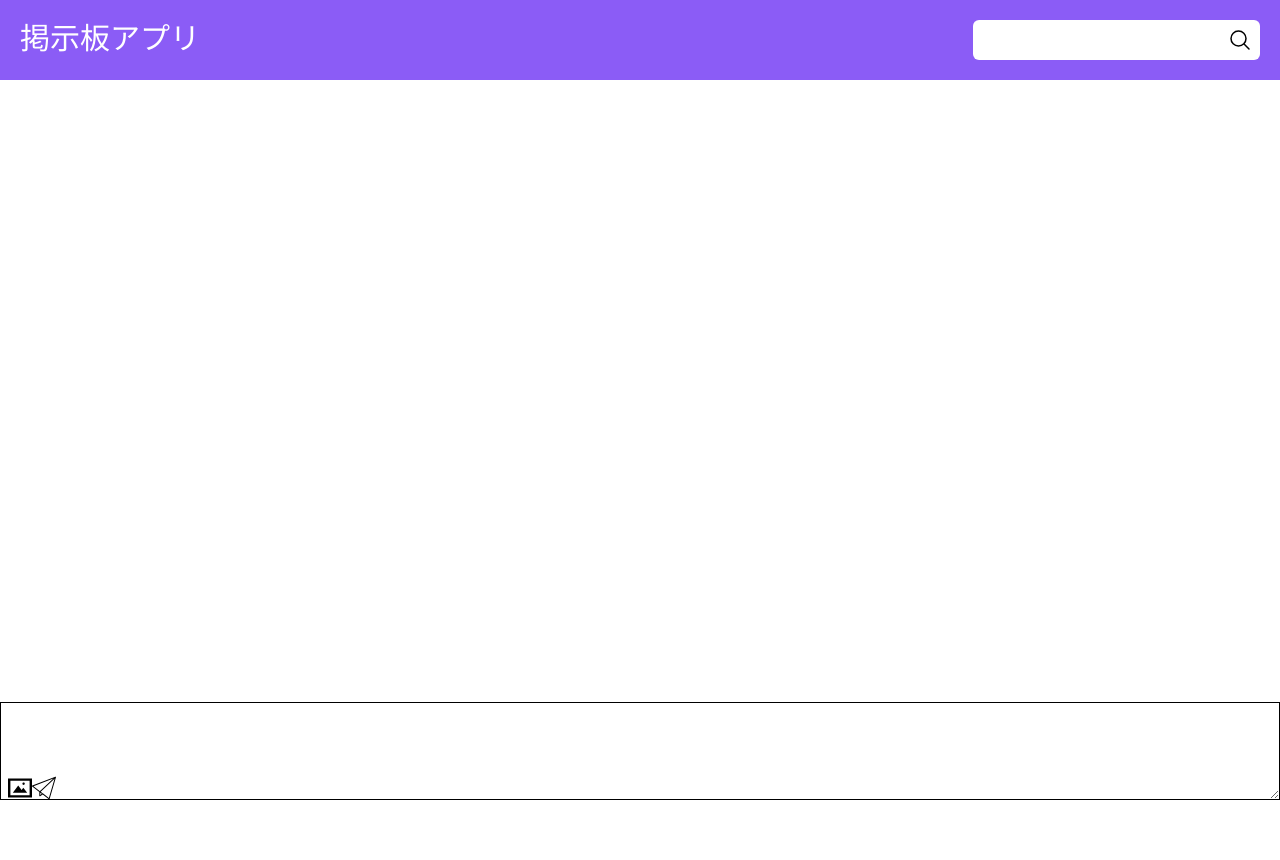
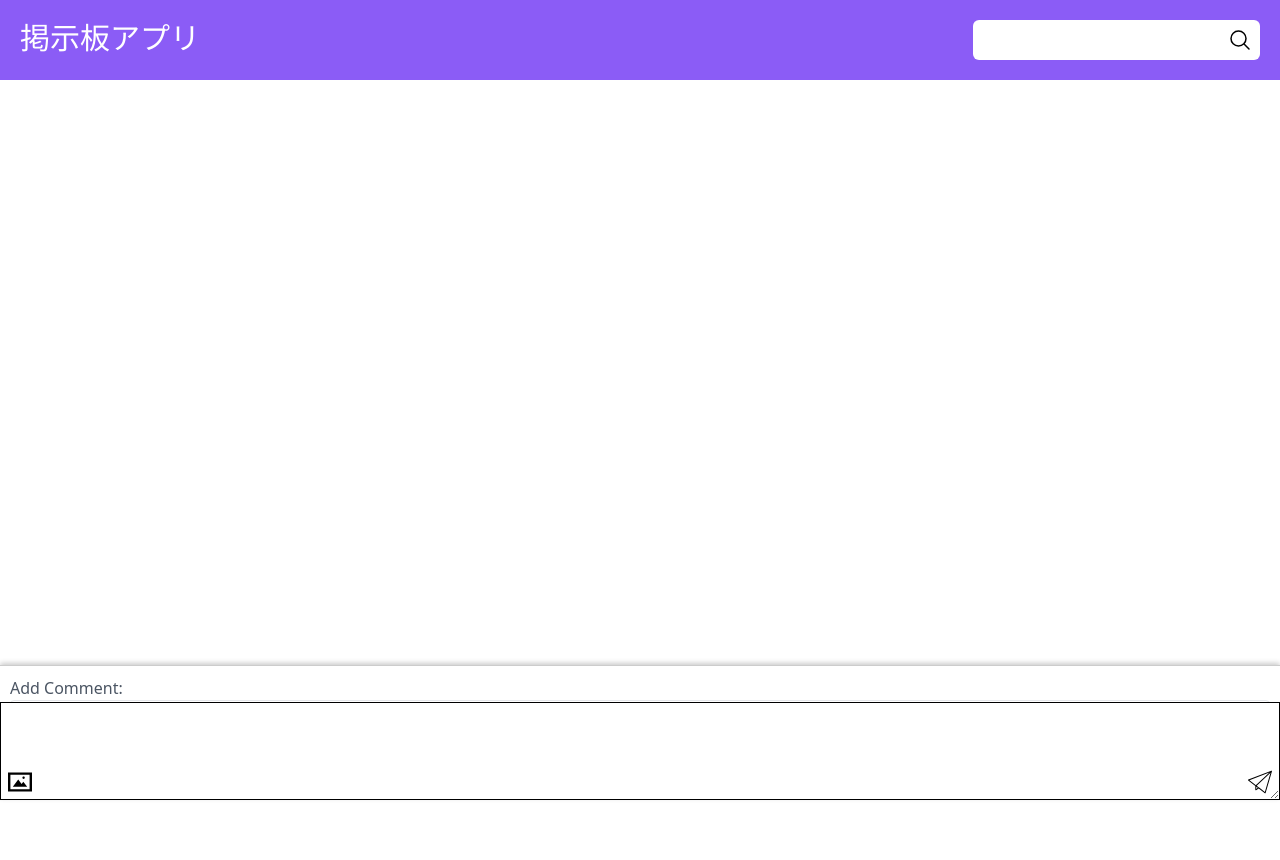
Before and after one commit to Yuga193/-Bulletinboard-Work, a Flask app: page /thread/1 in a window 1280 px wide. Before the commit the page ends 800 px from the top, so only its background shows below. Run offline with Flask 3, Linux system fonts and the light colour scheme; data that the repository does not hold is empty; parts of the project's set-up code (start-up, migrations or seed data) failed here and were passed over.

Commit message:
コメ入力欄 途中経過

```diff
--- a/app/app.py
+++ b/app/app.py
@@ -15,6 +15,11 @@ def close_connection(exception):
     db = getattr(g, '_database', None)
     if db is not None:
         db.close()
+
+def get_parent_comment(parent_id):
+    db = get_db()
+    parent_comment = db.execute('SELECT body FROM comments WHERE id = ?', (parent_id,)).fetchone()
+    return parent_comment['body'] if parent_comment else None
 
 @app.route('/')
 def main():
@@ -40,9 +45,6 @@ def main():
     threads = db.execute('SELECT * FROM threads').fetchall()
     return render_template('main.html', threads=threads)
 
-# ... 以下省略 ...
-
-
 @app.route('/thread/<int:thread_id>')
 def view_thread(thread_id):
     db = get_db()
@@ -50,8 +52,7 @@ def view_thread(thread_id):
     thread = db.execute('SELECT * FROM threads WHERE id = ?', (thread_id,)).fetchone()
     # スレッドのコメント一覧を取得
     comments = db.execute('SELECT * FROM comments WHERE thread_id = ?', (thread_id,)).fetchall()
-    return render_template('thread.html', thread=thread, comments=comments)
-
+    return render_template('thread.html', thread=thread, comments=comments, get_parent_comment=get_parent_comment)
 
 @app.route('/create_thread', methods=['GET', 'POST'])
 def create_thread():
@@ -63,6 +64,16 @@ def create_thread():
         return redirect(url_for('main'))
     return render_template('create_thread.html')
 
+@app.route('/create_comment', methods=['POST'])
+def create_comment():
+    db = get_db()
+    thread_id = request.form.get('thread_id')
+    parent_id = request.form.get('parent_id', None)  # 親コメントがない場合に備えてデフォルト値を設定
+    body = request.form['body']  # 'body' パラメータを取得
+    db.execute("INSERT INTO comments (thread_id, parent_id, body) VALUES (?, ?, ?)", (thread_id, parent_id, body))
+    db.commit()
+    return redirect(url_for('view_thread', thread_id=thread_id))
+
 if __name__ == '__main__':
     with app.app_context():
         # スキーマの作成
--- a/app/static/dist/output.css
+++ b/app/static/dist/output.css
@@ -602,6 +602,14 @@ video {
   bottom: 0px;
 }
 
+.left-0 {
+  left: 0px;
+}
+
+.right-0 {
+  right: 0px;
+}
+
 .m-2 {
   margin: 0.5rem;
 }
@@ -635,6 +643,10 @@ video {
   margin-left: 0.5rem;
 }
 
+.mr-2 {
+  margin-right: 0.5rem;
+}
+
 .block {
   display: block;
 }
@@ -645,6 +657,10 @@ video {
 
 .inline-flex {
   display: inline-flex;
+}
+
+.hidden {
+  display: none;
 }
 
 .h-6 {
@@ -810,6 +826,11 @@ video {
   color: rgb(75 85 99 / var(--tw-text-opacity));
 }
 
+.text-gray-500 {
+  --tw-text-opacity: 1;
+  color: rgb(107 114 128 / var(--tw-text-opacity));
+}
+
 .shadow {
   --tw-shadow: 0 1px 3px 0 rgb(0 0 0 / 0.1), 0 1px 2px -1px rgb(0 0 0 / 0.1);
   --tw-shadow-colored: 0 1px 3px 0 var(--tw-shadow-color), 0 1px 2px -1px var(--tw-shadow-color);
--- a/app/templates/create_thread.html
+++ b/app/templates/create_thread.html
@@ -1,7 +1,10 @@
 {% extends 'layout.html' %}
 
 {% block title %}
-    スレ建て
+    スレッド作成
+{% endblock %}
+
+{% block head %}
 {% endblock %}
 
 {% block content %}
--- a/app/templates/layout.html
+++ b/app/templates/layout.html
@@ -4,6 +4,7 @@
     <meta charset="utf-8" />
     <link rel="stylesheet" href="{{url_for('static',filename='dist/output.css')}}">
     <title>{% block title %}{% endblock %}</title>
+    {% block head %}{% endblock %}
 </head>
 <body class="frex min-h-screen">
 <header>
--- a/app/templates/main.html
+++ b/app/templates/main.html
@@ -2,6 +2,9 @@
 
 {% block title %}
     掲示板
+{% endblock %}
+
+{% block head %}
 {% endblock %}
 
 {% block content %}
--- a/app/templates/thread.html
+++ b/app/templates/thread.html
@@ -1,7 +1,25 @@
 {% extends 'layout.html' %}
 
 {% block title %}
-    掲示板
+    {{ thread['name'] }}
+{% endblock %}
+
+{% block head %}
+    <style>
+        body {
+            margin-bottom: 60px; /* コメント入力欄の高さ分余白を確保 */
+        }
+        .fixed-comment-input {
+            position: fixed;
+            bottom: 0;
+            left: 0;
+            width: 100%;
+            background-color: #fff;
+            border-top: 1px solid #ccc;
+            padding: 10px;
+            box-shadow: 0px -2px 5px 0px #ccc;
+        }
+    </style>
 {% endblock %}
 
 {% block content %}
@@ -13,13 +31,27 @@
                 <li class="mb-2">{{ comment['body'] }}</li>
             {% endfor %}
         </ul>
+
     </div>
 
+    <!-- コメント入力欄 -->
+    <div class="fixed-comment-input bg-white p-4 w-full">
+        <form action="{{ url_for('create_comment', thread_id=thread['id']) }}" method="post">
+            <label for="comment_body" class="block text-gray-600">Add Comment:</label>
+            <input type="text" id="comment_body" name="body" required class="border rounded p-2 w-full">
+            <button type="submit" class="mt-2 bg-blue-500 text-white px-4 py-2 rounded">Post Comment</button>
+        </form>
+    </div>
+{% endblock %}
+
+{% block footer %}
 <div class="flex">
     <section class="w-full bottom-0 relative">
-        <form action="" method="post" class="flex flex-col w-full">
+        <form action="{{ url_for('create_comment', thread_id=thread['id']) }}" method="post" class="flex flex-col w-full">
             <textarea class="border border-black w-full bottom-0 fixed " name="message" rows="4"></textarea>
             <div class="flex fixed bottom-0 ml-2">
+            <!-- このボタンは画像添付ボタン-->
+            <div class="fixed bottom-0 left-0 ml-2">
             <button class="button-svg">
                 <svg width="24" height="24" viewBox="0 -2 20 20" version="1.1" xmlns="http://www.w3.org/2000/svg" xmlns:xlink="http://www.w3.org/1999/xlink" class="w-6 h-6">
                     <g id="Page-1" stroke="none" stroke-width="1" fill="none" fill-rule="evenodd">
@@ -31,6 +63,9 @@
                     </g>
                 </svg>
             </button>
+            </div>
+            <!-- このボタンは送信ボタン -->
+            <div class="fixed bottom-0 right-0 mr-2">
             <button class="button-svg" type="submit">
                 <svg fill="#000000" width="24" height="24" version="1.1" id="Layer_1" xmlns="http://www.w3.org/2000/svg" xmlns:xlink="http://www.w3.org/1999/xlink" viewBox="0 0 512 512" xml:space="preserve" class="w-6 h-6">
                     <path d="M508.645,18.449c-2.929-2.704-7.133-3.51-10.826-2.085L6.715,204.446c-3.541,1.356-6.066,4.515-6.607,8.264
@@ -43,11 +78,8 @@
                 </svg>
             </button>
             </div>
+            </div>
         </form>
     </section>
 </div>
-
 {% endblock %}
-
-{% block footer %}
-{% endblock %}
```
Lines whose indentation alone changed are shown as unchanged.
